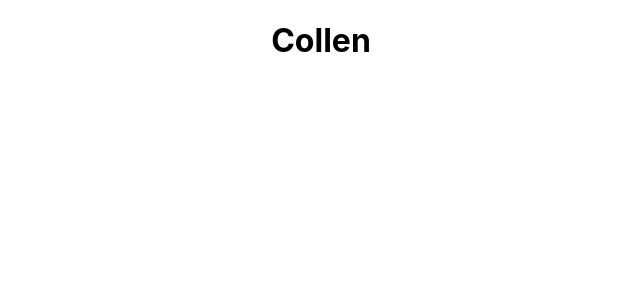
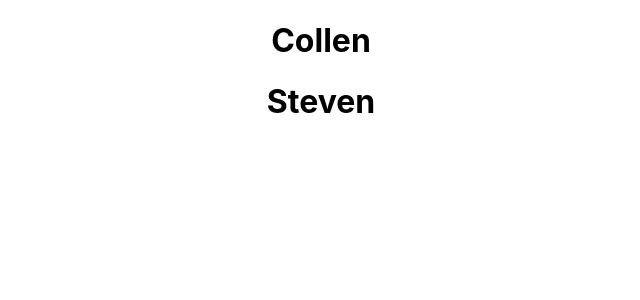
Before and after one commit to TheCodingChefs/gitNoms, a React (Create React App) app: page / in a window 1280 px wide. Shown: the top 300 px of the page, without its empty margins (319-959 px from the left). Built offline with nearby package versions, Linux system fonts and the light colour scheme.

Commit message:
steven test push

```diff
--- a/src/App.js
+++ b/src/App.js
@@ -4,6 +4,7 @@ function App() {
   return (
     <div className="App">
         <h1>Collen</h1>
+        <h1>Steven</h1>
     </div>
   );
 }
--- a/src/test.js
+++ /dev/null
@@ -1 +0,0 @@
-///Steven test
```
